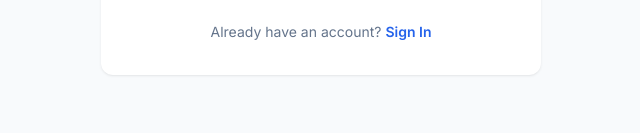
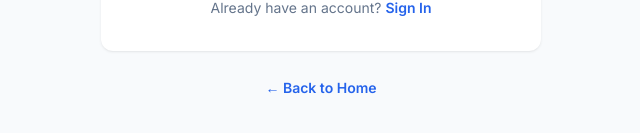
Before and after one commit to intellidentinc/intellident, a Next.js app: page /sign-up in a window 1280 px wide. Shown: the part 645-778 px from the top of the page, without its empty margins (319-959 px from the left). Built offline with nearby package versions, Linux system fonts and the light colour scheme; no server answers; the database is empty.

Commit message:
feat: apply back to home

```diff
--- a/app/modules/sign-in-page/SignInPage.jsx
+++ b/app/modules/sign-in-page/SignInPage.jsx
@@ -117,6 +117,12 @@ export default function SignInPage() {
             </Typography>
           </Box>
         </Paper>
+
+        <Box sx={{ mt: 3, textAlign: 'center' }}>
+          <Link href="/" style={{ color: '#2563eb', fontWeight: 600, fontSize: 14 }}>
+            ← Back to Home
+          </Link>
+        </Box>
       </Box>
     </Box>
   );
--- a/app/modules/sign-up-page/SignUpPage.jsx
+++ b/app/modules/sign-up-page/SignUpPage.jsx
@@ -279,6 +279,12 @@ export default function SignUpPage() {
             </Typography>
           </Box>
         </Paper>
+
+        <Box sx={{ mt: 3, textAlign: 'center' }}>
+          <Link href="/" style={{ color: '#2563eb', fontWeight: 600, fontSize: 14 }}>
+            ← Back to Home
+          </Link>
+        </Box>
       </Box>
     </Box>
   );
```
